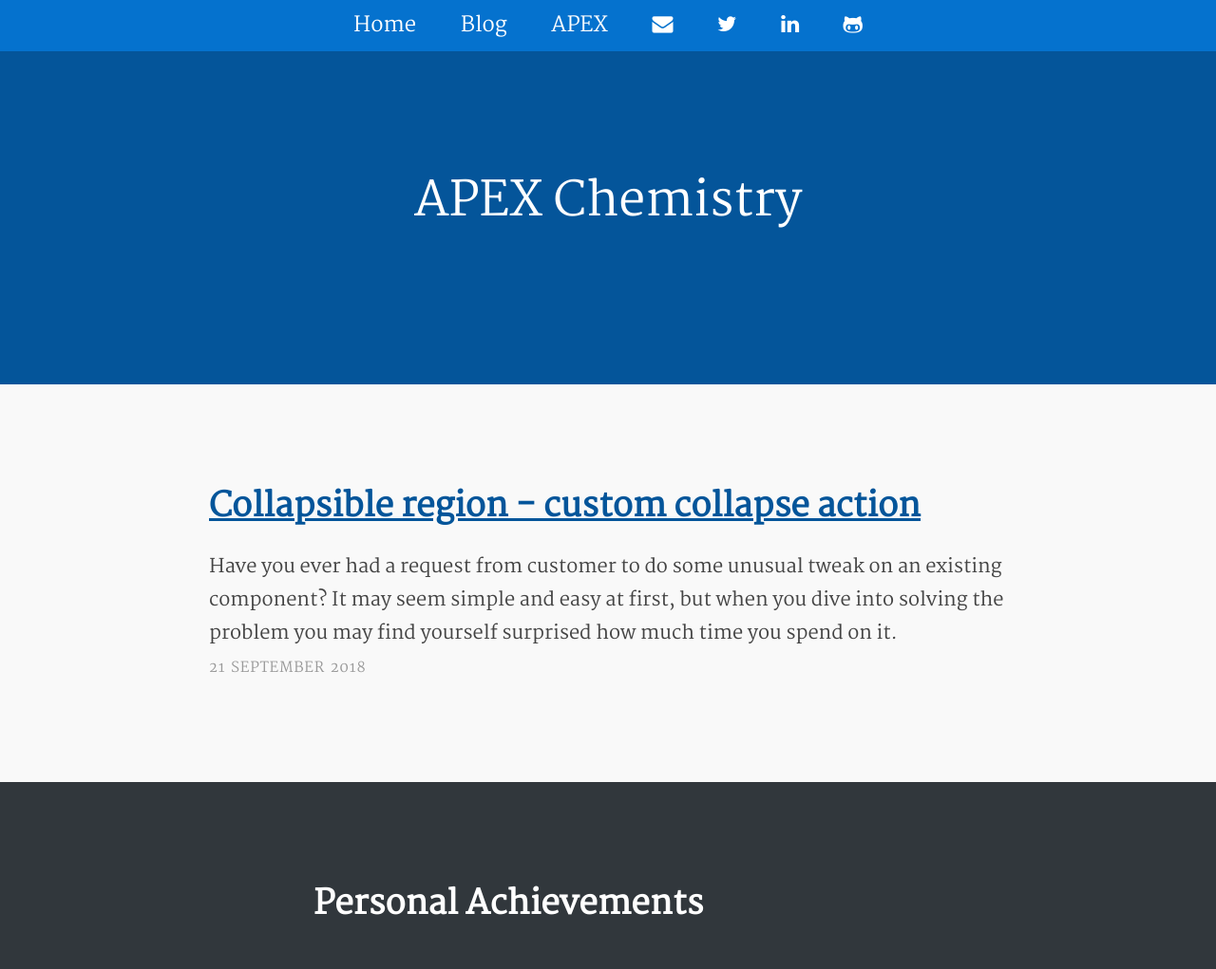
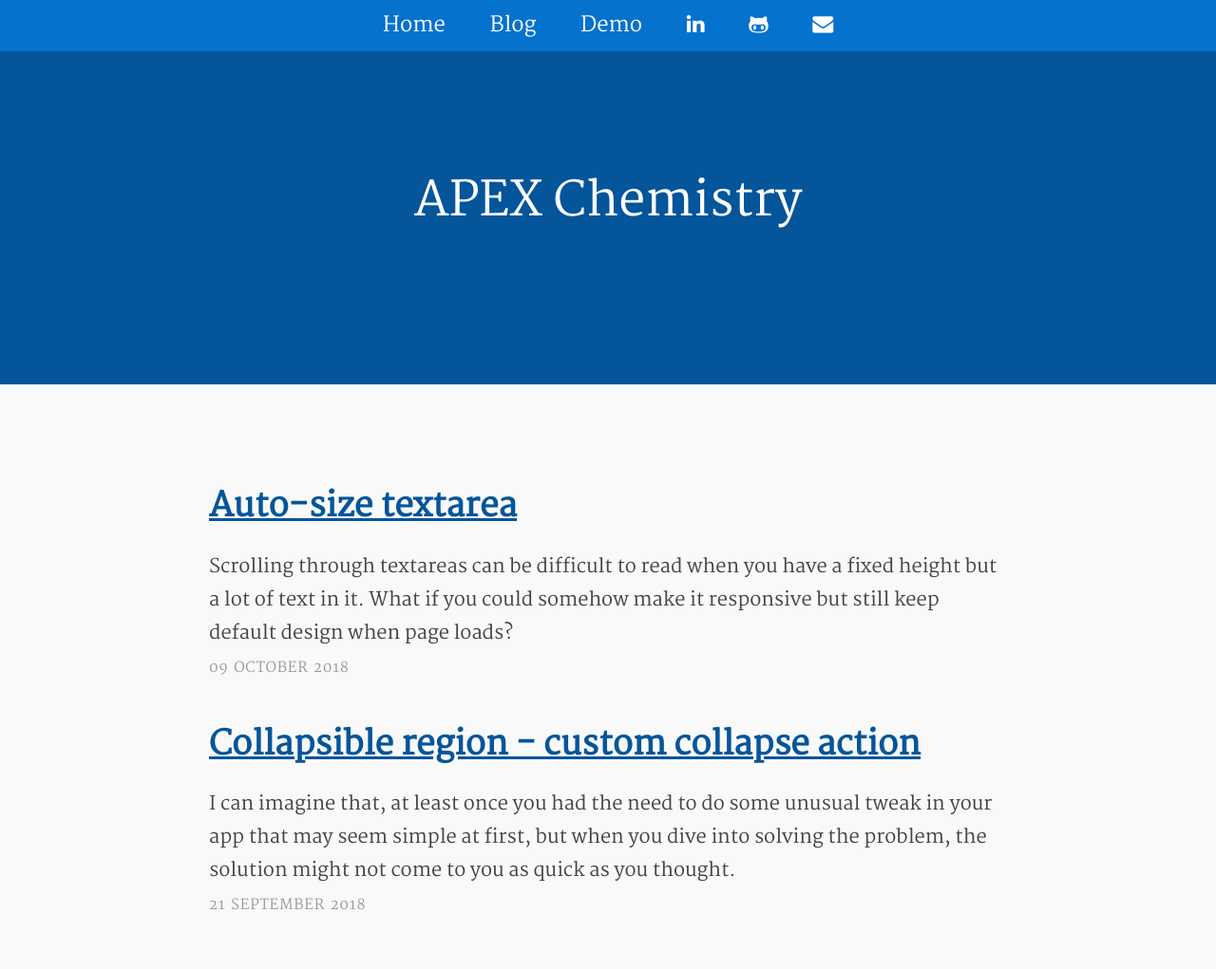
Before and after one commit to ekardum/ekardum.github.io, a plain HTML site: page blog/index.html in a window 1280 px wide. Shown: the top 1021 px of the page at 95% size. Drawn offline with Linux system fonts and the light colour scheme.

Commit message:
Update index.html

```diff
--- a/blog/index.html
+++ b/blog/index.html
@@ -16,11 +16,10 @@
 <nav class="nav grid_item grid--4 grid--center">
 <a href="../index.html">Home</a>
 <a href="index.html">Blog</a>
-<a href="https://apex.oracle.com" target="_blank">APEX</a>
-<a href="mailto:" target="_blank"><i class="fa fa-envelope"></i></a>
-<a href="https://twitter.com/" target="_blank"><i class="fa fa-twitter"></i></a>
+<a href="https://apex.oracle.com/pls/apex/f?p=89057" target="_blank">Demo</a>
 <a href="https://linkedin.com/" target="_blank"><i class="fa fa-linkedin"></i></a>
 <a href="https://linkedin.com/" target="_blank"><i class="fa fa-github-alt"></i></a>
+<a href="mailto:emkardum@gmail.com?Subject=APEX%20chemistry" target="_blank"><i class="fa fa-envelope"></i></a>
 
 </nav>
 </div>
@@ -34,8 +33,13 @@
 <main class="content page">
 <ul class="grid grid--4">
 <li class="grid_item">
+<h2 class="subheading"><a href="auto-size-textarea/index.html">Auto-size textarea</a></h2>
+<div>Scrolling through textareas can be difficult to read when you have a fixed height but a lot of text in it. What if you could somehow make it responsive but still keep default design when page loads? </div>
+<span class="caption">09 October 2018</span>
+</li>
+<li class="grid_item">
 <h2 class="subheading"><a href="collapsible-custom/index.html">Collapsible region - custom collapse action</a></h2>
-<div>Have you ever had a request from customer to do some unusual tweak on an existing component? It may seem simple and easy at first, but when you dive into solving the problem you may find yourself surprised how much time you spend on it. </div>
+<div>I can imagine that, at least once you had the need to do some unusual tweak in your app that may seem simple at first, but when you dive into solving the problem, the solution might not come to you as quick as you thought.</div>
 <span class="caption">21 September 2018</span>
 </li>
 </ul>
```
